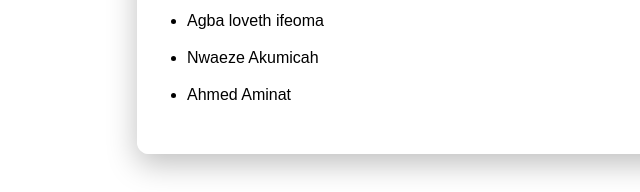
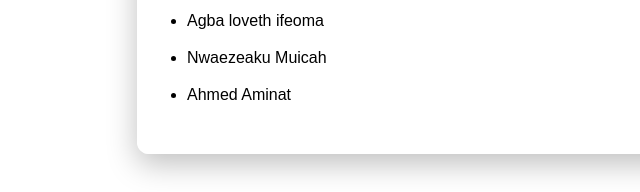
Before and after one commit to Johnpaul-Ochulor/dictionary-lookup-app, a website: page public/about.html in a window 1280 px wide. Shown: the part 665-857 px from the top of the page, 123-763 px from the left. Drawn offline with Linux system fonts and the light colour scheme.

Commit message:
Edited a name

```diff
--- a/public/about.html
+++ b/public/about.html
@@ -57,7 +57,7 @@
       <li>Akinleye Toluwanimi</li>
       <li>Stanley Azubuike</li>
       <li>Agba loveth ifeoma</li>
-      <li>Nwaeze Akumicah</li>
+      <li>Nwaezeaku Muicah</li>
       <li>Ahmed Aminat</li>
 
     </ul>
```
